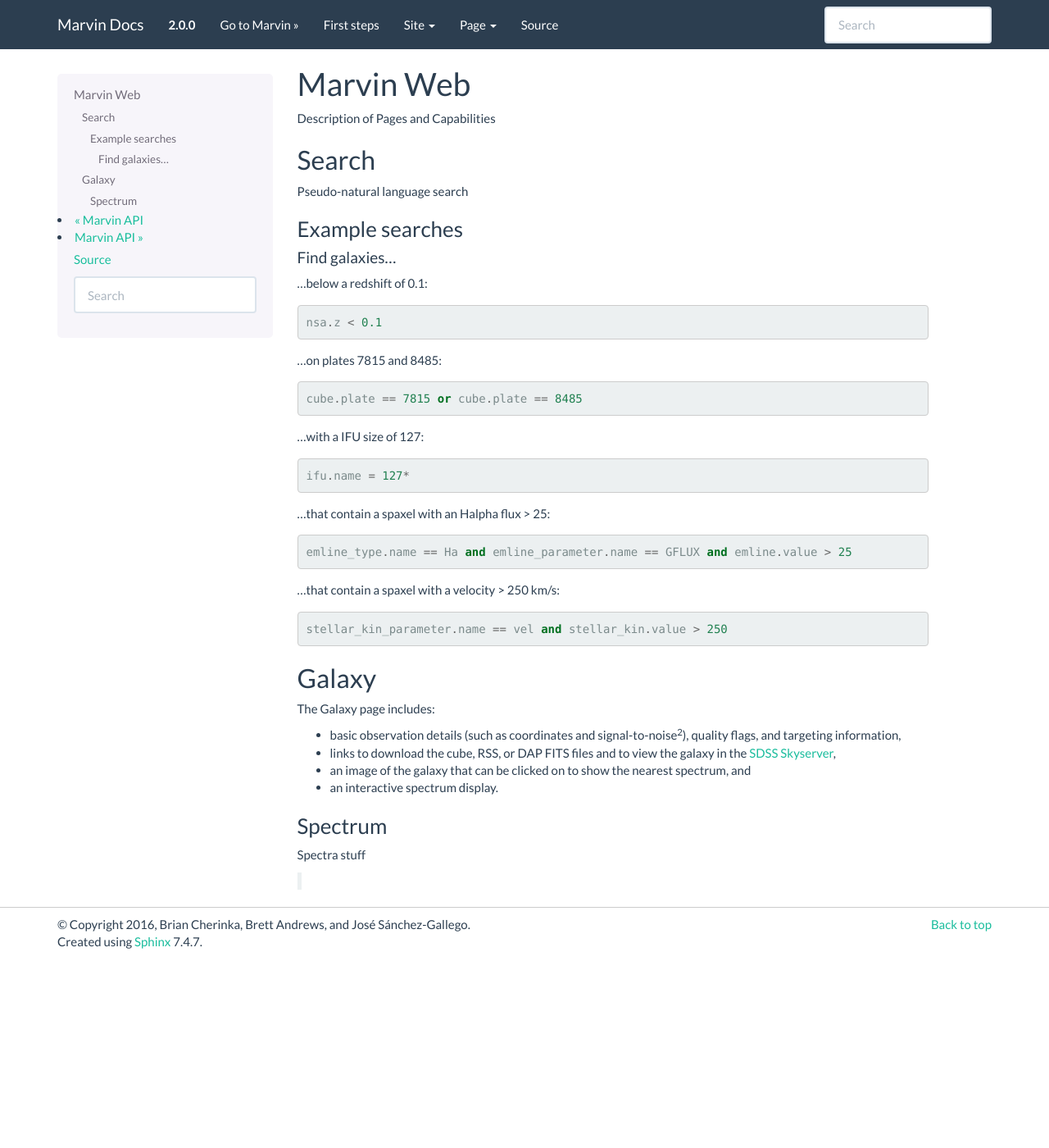
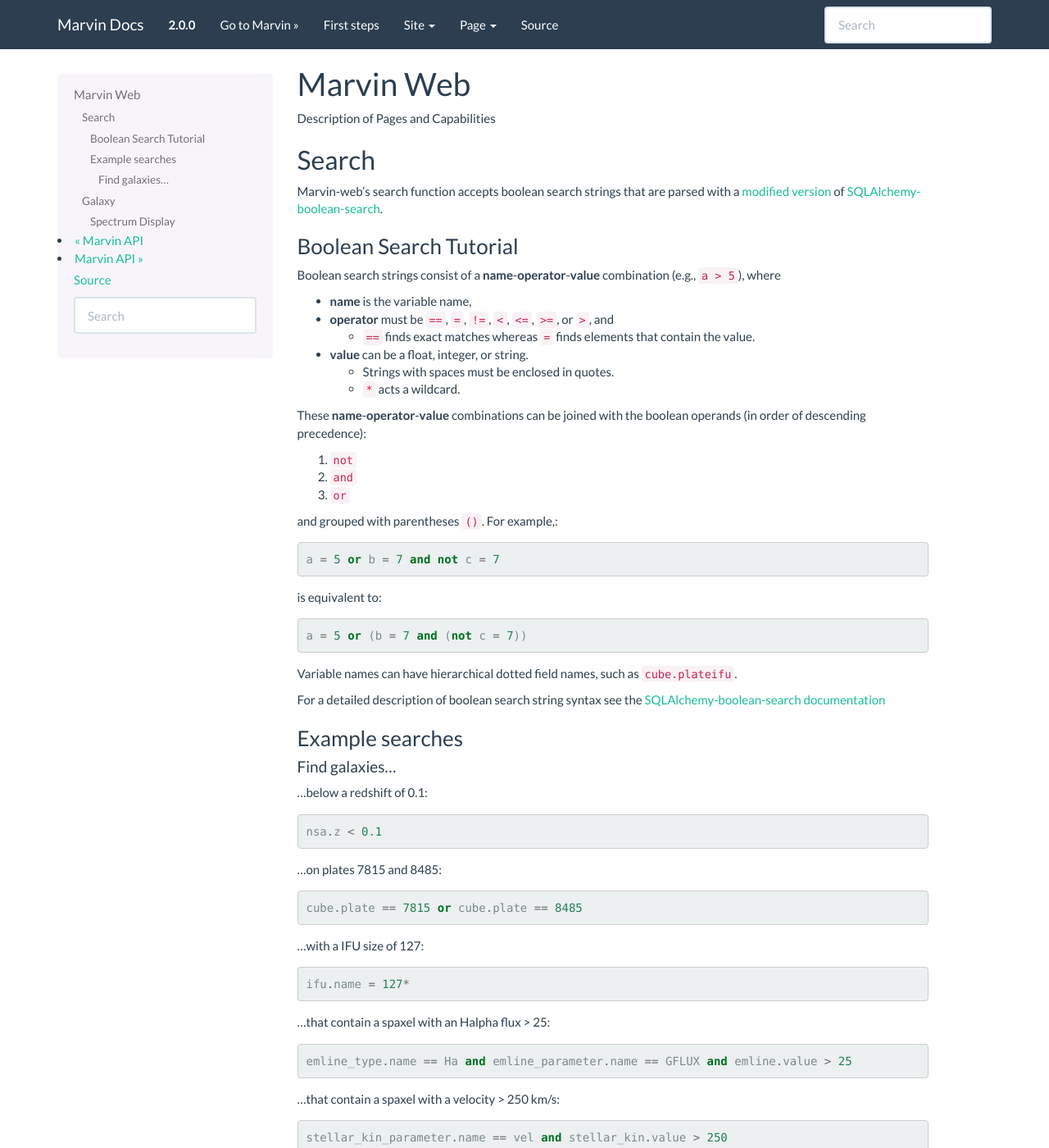
Before and after one commit to sdss/marvin, a Sphinx documentation site: the page built from docs/sphinx/web.rst, in a window 1280 px wide and 1400 px high. Shown: the whole window at 82% size. Built offline with Sphinx 7.4.7, drawn with Linux system fonts in a browser that asks for light colours; pages that are not in the unit, such as notebooks, are missing from menus; some of the changed text lies outside the part shown.

Commit message:
Add boolean search string tutorial

```diff
--- a/docs/sphinx/web.rst
+++ b/docs/sphinx/web.rst
@@ -10,7 +10,55 @@
 Search
 ------
 
-Pseudo-natural language search
+Marvin-web's search function accepts boolean search strings that are parsed with
+a `modified version <https://github.com/havok2063/SQLAlchemy-boolean-search>`_
+of `SQLAlchemy-boolean-search
+<https://github.com/lingthio/SQLAlchemy-boolean-search>`_.
+
+Boolean Search Tutorial
+^^^^^^^^^^^^^^^^^^^^^^^
+
+Boolean search strings consist of a **name**-**operator**-**value** combination
+(e.g., :code:`a > 5`), where
+
+* **name** is the variable name,
+
+* **operator** must be  :code:`==`, :code:`=`, :code:`!=`, :code:`<`,
+  :code:`<=`, :code:`>=`, or :code:`>`, and
+
+  * :code:`==` finds exact matches whereas :code:`=` finds elements that contain
+    the value.
+
+* **value** can be a float, integer, or string.
+
+  * Strings with spaces must be enclosed in quotes.
+
+  * :code:`*` acts a wildcard.
+
+These **name**-**operator**-**value** combinations can be joined with the
+boolean operands (in order of descending precedence):
+
+1. :code:`not`
+2. :code:`and`
+3. :code:`or`
+
+and grouped with parentheses :code:`()`. For example,::
+
+    a = 5 or b = 7 and not c = 7
+
+is equivalent to::
+
+    a = 5 or (b = 7 and (not c = 7))
+
+Variable names can have hierarchical dotted field names, such as
+:code:`cube.plateifu`.
+
+
+
+For a detailed description of boolean search string syntax see the
+`SQLAlchemy-boolean-search documentation
+<http://sqlalchemy-boolean-search.readthedocs.io/en/latest/>`_
+
 
 Example searches
 ^^^^^^^^^^^^^^^^
@@ -60,21 +108,37 @@
 
 The Galaxy page includes:
 
-* basic observation details (such as coordinates and signal-to-noise\ :sup:`2`),
-  quality flags, and targeting information,
+* **meta-data**: basic observation details (such as coordinates and
+  signal-to-noise\ :sup:`2`), quality flags, and targeting information,
 
-* links to download the cube, RSS, or DAP FITS files and to view the galaxy in
-  the `SDSS Skyserver <http://skyserver.sdss.org/dr12/en/home.aspx>`_,
+* **download link**: links to download the cube, RSS, or DAP FITS files and to
+  view the galaxy in the `SDSS Skyserver
+  <http://skyserver.sdss.org/dr12/en/home.aspx>`_,
 
-* an image of the galaxy that can be clicked on to show the nearest spectrum,
-  and
+* **galaxy image** that can be clicked on to show the nearest spectrum, and
 
-* an interactive spectrum display.
+* **interactive spectrum display**.
 
 
 .. _web-spectrum:
 
-Spectrum
-^^^^^^^^
+Spectrum Display
+^^^^^^^^^^^^^^^^
 
-Spectra stuff
+Enable the spectrum display by clicking on the Map/Spec View box.
+
+* **Select Spectrum**: Click on the image to show the spectrum of the spaxel at
+  a particular location (default is central spaxel), which is indicated by the
+  red dot and whose coordinates are listed above the spectrum.
+
+* **Zooming**: Zoom in by clicking and dragging either horizontally or
+  vertically. Double click to unzoom.
+
+* **Spectrum features**:
+
+  * solid line: spectrum
+  * shaded region: 1-sigma error range
+  * cursor coordinates: wavelength and flux value
+
+
+.
```
Also changed, not shown: docs/sphinx/boolean-search-tutorial.rst (added, +43 -0 lines).
